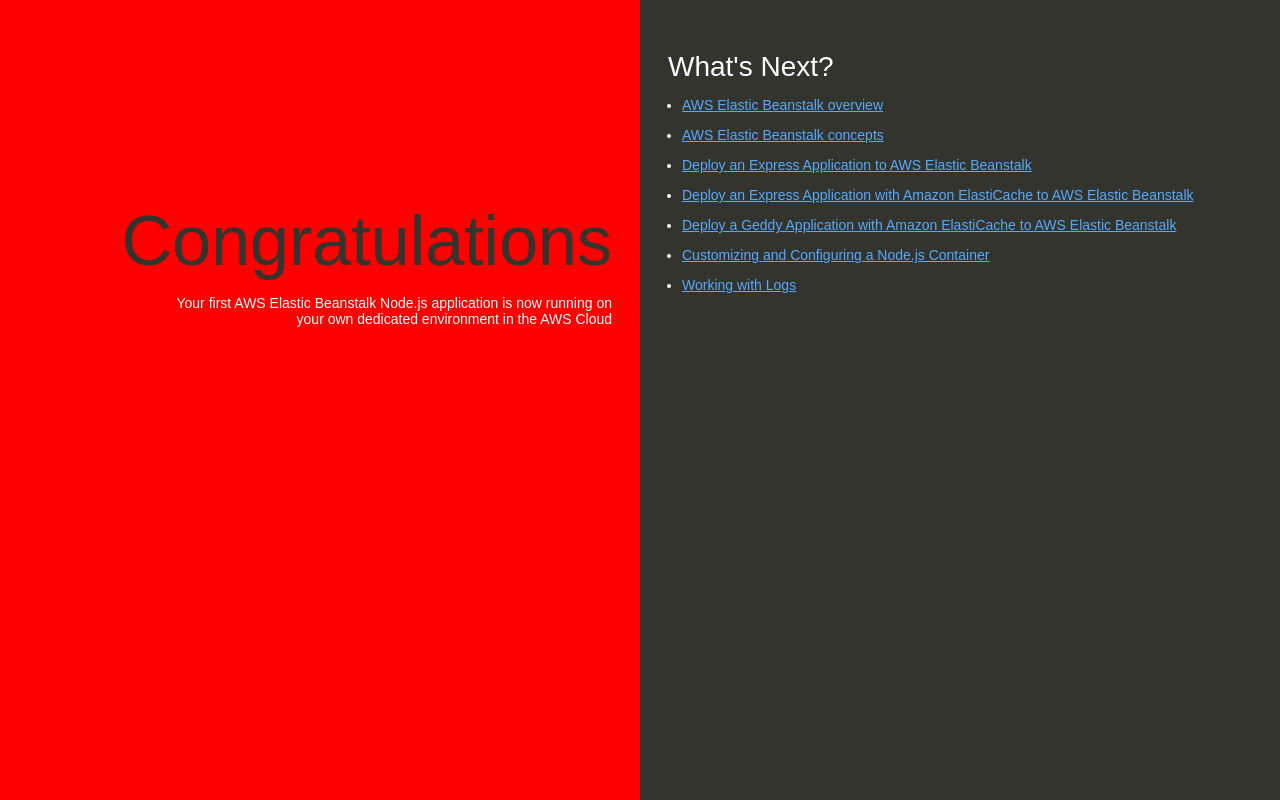
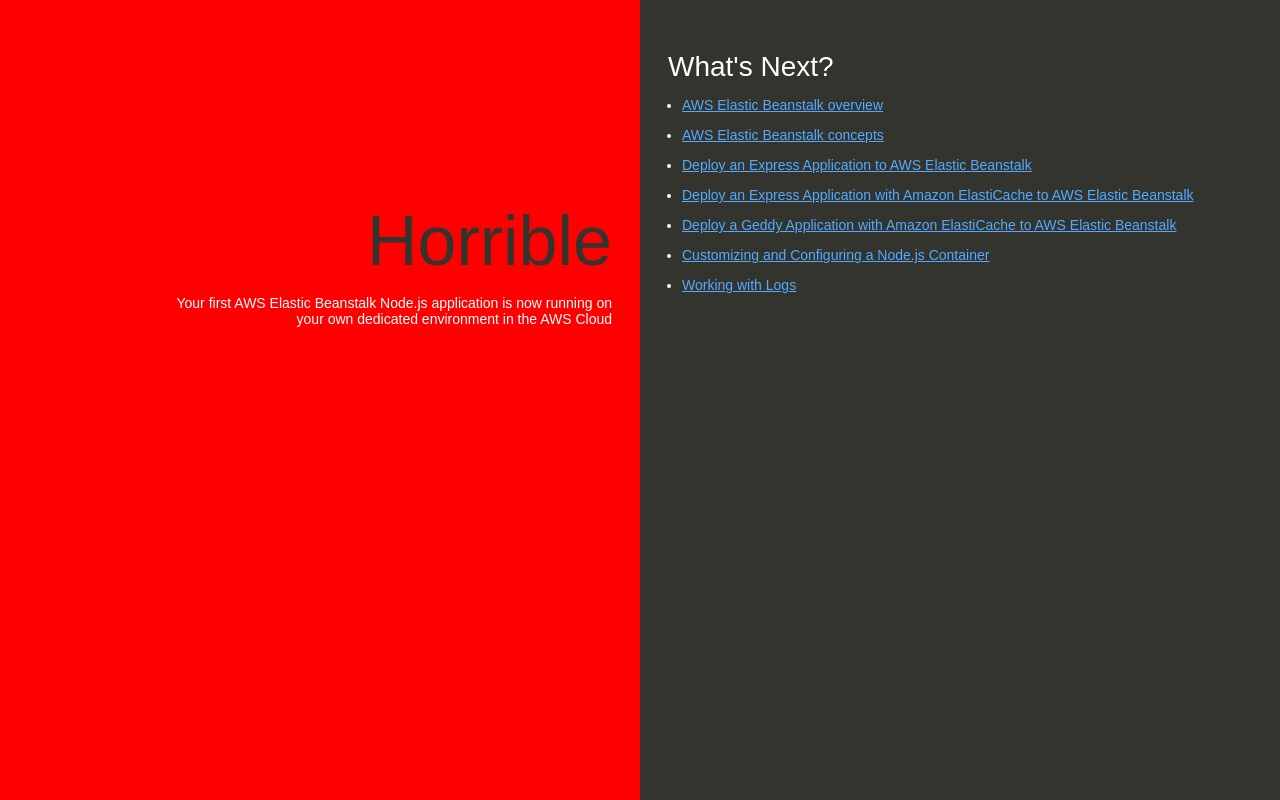
Before and after one commit to ZacIsrael/my-devop-eng-node-app, a website: page index.html in a window 1280 px wide. Drawn offline with Linux system fonts and the light colour scheme.

Commit message:
add line of code that will break the build

```diff
--- a/index.html
+++ b/index.html
@@ -75,7 +75,8 @@
   </head>
   <body>
     <div class="textColumn">
-      <h1>Congratulations</h1>
+      <!-- <h1>Congratulations</h1> -->
+      <h1>Horrible</h1>
       <p>Your first AWS Elastic Beanstalk Node.js application is now running on your own dedicated environment in the AWS Cloud</p>
     </div>
     <div class="linksColumn">
```
